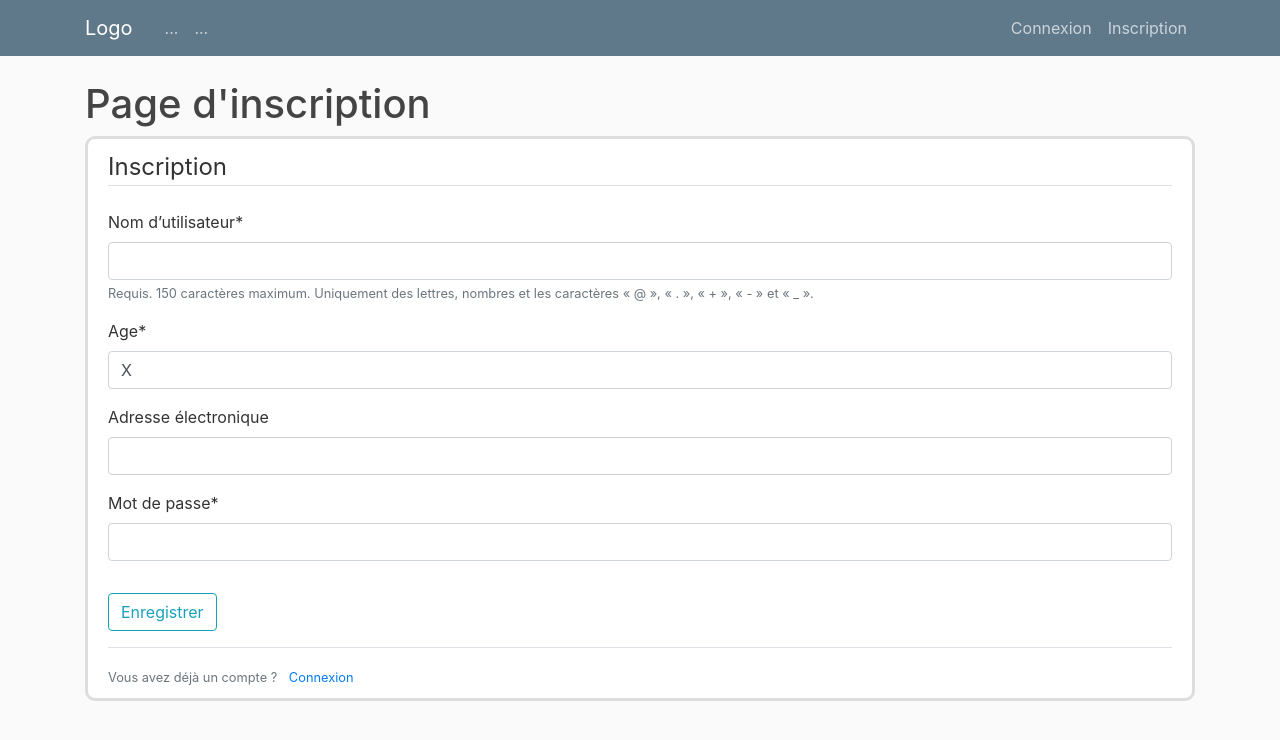
After one commit to LekishviliRati/Send_messages_on_social_networks, a Django app: page /register in a window 1280 px wide. The commit adds this page. Shown: the top 740 px of the page. Run offline with Django 3.2, Linux system fonts and the light colour scheme; some libraries are stand-ins or nearby versions.

Commit message:
Registration done

```diff
--- a/send_messages_on_social_networks/send_messages_on_social_networks/settings.py
+++ b/send_messages_on_social_networks/send_messages_on_social_networks/settings.py
@@ -42,6 +42,7 @@ ALLOWED_HOSTS = []
 INSTALLED_APPS = [
     'chat.apps.ChatConfig',
     'users.apps.UsersConfig',
+    'crispy_forms',
     'django.contrib.admin',
     'django.contrib.auth',
     'django.contrib.contenttypes',
@@ -141,3 +142,5 @@ DEFAULT_AUTO_FIELD = 'django.db.models.BigAutoField'
 
 # Added custom user table
 AUTH_USER_MODEL = 'users.User'
+
+CRISPY_TEMPLATE_PACK = 'bootstrap4'
--- a/send_messages_on_social_networks/send_messages_on_social_networks/urls.py
+++ b/send_messages_on_social_networks/send_messages_on_social_networks/urls.py
@@ -15,8 +15,10 @@ Including another URLconf
 """
 from django.contrib import admin
 from django.urls import path, include
+from users import views as user_views
 
 urlpatterns = [
     path('admin/', admin.site.urls),
+    path('register', user_views.register, name="register"),
     path('', include('chat.urls')),
 ]
--- a/send_messages_on_social_networks/templates/base.html
+++ b/send_messages_on_social_networks/templates/base.html
@@ -27,12 +27,20 @@
             <!-- Navbar Right Side -->
             <div class="navbar-nav">
               <a class="nav-item nav-link" href="#"> Connexion </a>
-              <a class="nav-item nav-link" href="#"> Inscription </a>
+              <a class="nav-item nav-link" href="{% url 'register' %}"> Inscription </a>
             </div>
           </div>
         </div>
       </nav>
     </header>
+
+    {% if messages %}
+        {% for message in messages %}
+            <div class="alert alert-{{ message.tags }}">
+                {{ message }}
+            </div>
+        {% endfor %}
+    {% endif %}
 
     <div class="container">
         {% block content %}{% endblock %}
--- /dev/null
+++ b/send_messages_on_social_networks/users/forms.py
@@ -0,0 +1,10 @@
+from django import forms
+from .models import User
+from django.contrib.auth.forms import UserCreationForm
+from django.forms import ModelForm
+
+
+class UserRegisterForm(ModelForm):
+    class Meta:
+        model = User
+        fields = ['username', 'age', 'email', 'password']
--- a/send_messages_on_social_networks/users/models.py
+++ b/send_messages_on_social_networks/users/models.py
@@ -1,6 +1,5 @@
 from django.db import models
 from django.contrib.auth.models import AbstractUser
 
-
 class User(AbstractUser):
     age = models.CharField(max_length=3, default="X")
--- /dev/null
+++ b/send_messages_on_social_networks/users/templates/users/register.html
@@ -0,0 +1,22 @@
+{% extends 'base.html' %}
+{% load crispy_forms_tags %}
+{% block content %}
+<h1> Page d'inscription </h1>
+    <div class="content-section">
+        <form method="POST">
+            {% csrf_token %}
+            <fieldset class="form-group">
+                <legend class="border-bottom mb-4"> Inscription </legend>
+                {{ form|crispy }}
+            </fieldset>
+            <div class="form-group">
+                <button class="btn btn-outline-info" type="submit"> Enregistrer </button>
+            </div>
+        </form>
+        <div class="border-top pt-3">
+            <small class="text-muted">
+                Vous avez déjà un compte ? <a class="ml-2" href="#"> Connexion </a>
+            </small>
+        </div>
+    </div>
+{% endblock %}
--- a/send_messages_on_social_networks/users/views.py
+++ b/send_messages_on_social_networks/users/views.py
@@ -1,3 +1,30 @@
-from django.shortcuts import render
+from django.shortcuts import render, redirect
+from django.contrib.auth.forms import UserCreationForm
+from django.contrib import messages
+from .forms import UserRegisterForm
 
-# Create your views here.
+
+def register(request):
+    if request.method == "GET":
+        form = UserRegisterForm()
+        return render(request, 'users/register.html', locals())
+    elif request.method == "POST":
+        form = UserRegisterForm(request.POST)
+        if form.is_valid():
+            form.save()
+            return redirect("home_page")
+    else:
+        return redirect("register")
+
+
+# def register(request):
+#     if request.method == 'POST':
+#         form = UserRegisterForm(request.POST)
+#         if form.is_valid():
+#             form.save()
+#             username = form.cleaned_data.get('username')
+#             messages.success(request, f'Compte créé pour {username}')
+#             return redirect('home_page')
+#     else:
+#         form = UserRegisterForm()
+#     return render(request, 'users/register.html', {'form': form})
```
